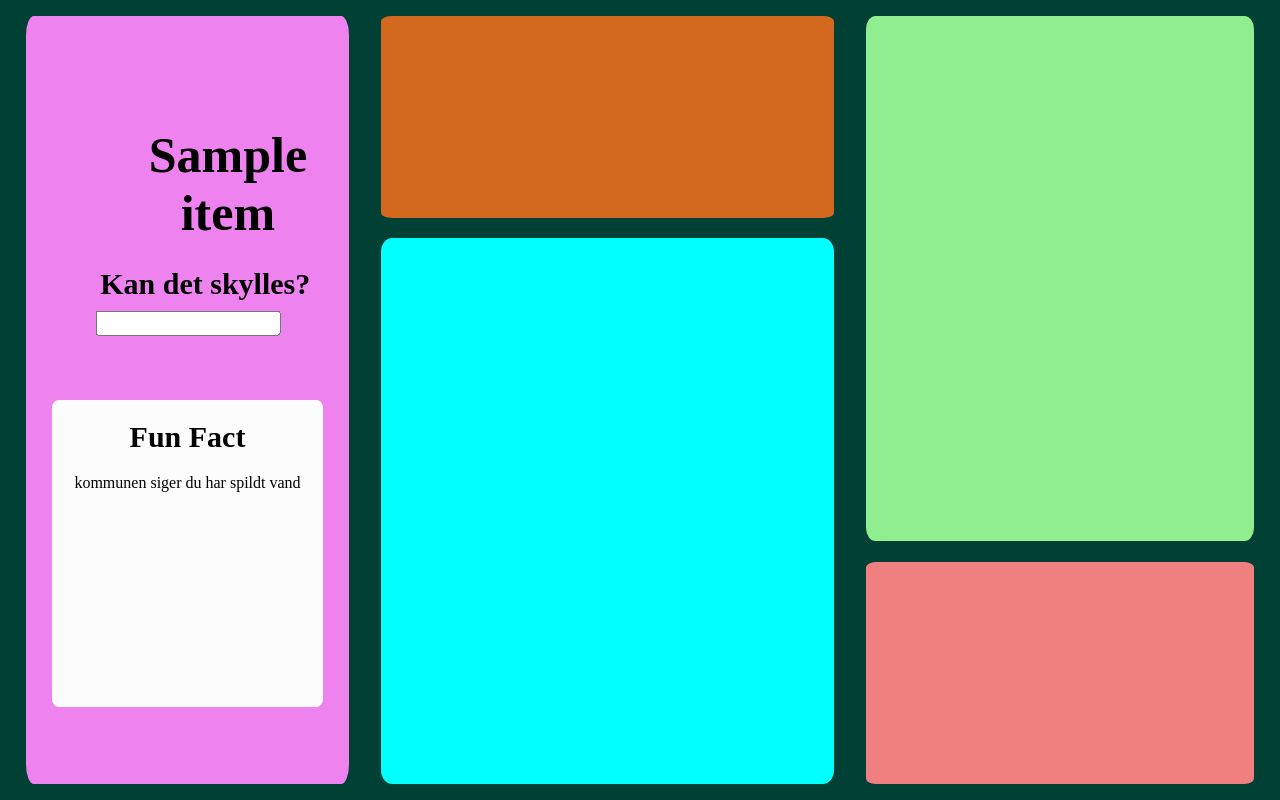
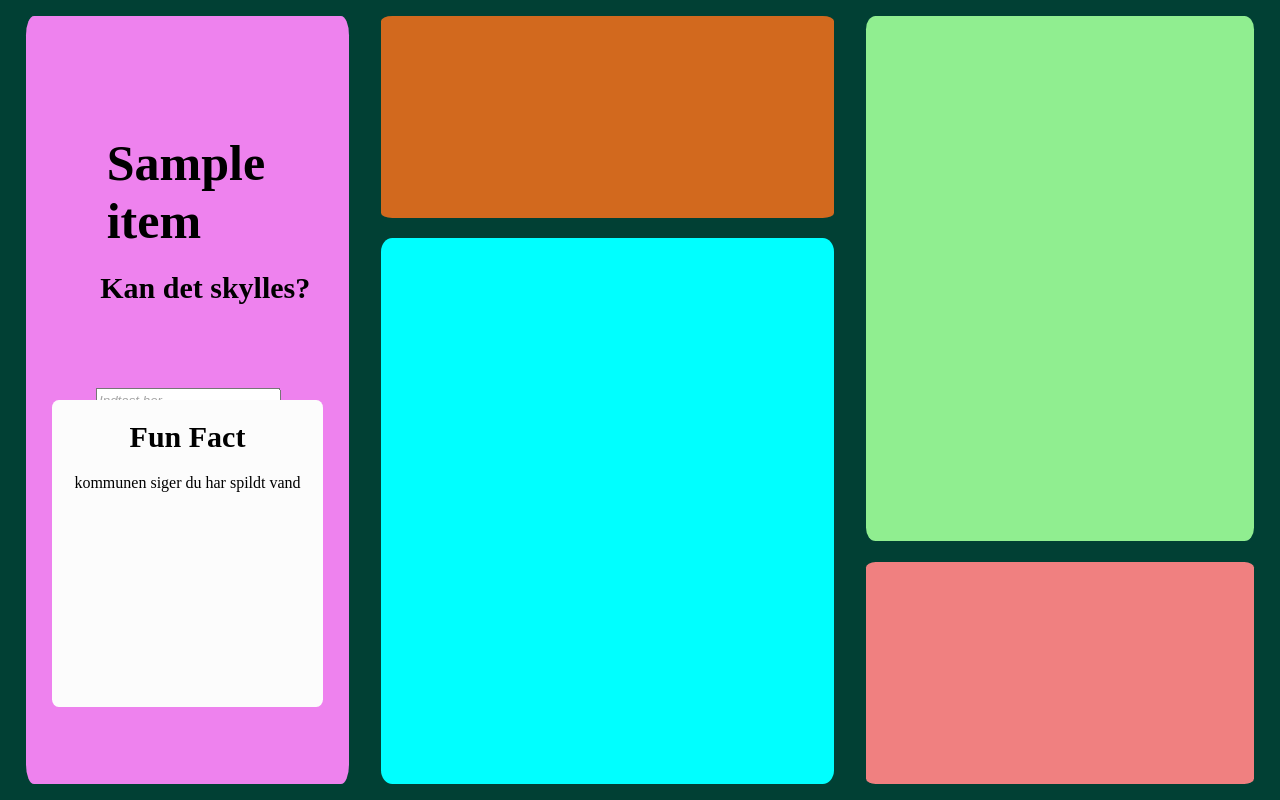
Before and after one commit to Likvik89/ahr-du-nogendsinde-spildt-vand-, a Flask app: template app/templates/template.html in a window 1280 px wide. Run offline with Flask 3, Linux system fonts and the light colour scheme; the template is opened without the code that fills it: most values are stand-ins (such as "Sample title", 1, 10 or a date in 2020).

Commit message:
searchworch but psotition forkert

```diff
--- a/app/static/css/style.css
+++ b/app/static/css/style.css
@@ -51,6 +51,7 @@ body {
     width: 101%;
     height: 101%;
     position: absolute;
+    z-index: -4 ;
 }
 
 #Search {
@@ -61,6 +62,7 @@ body {
     height: 95%;
     width: 25%; /* example width */
     border-radius: 2.5%;
+    z-index: -1;
 }
 
 #Thinking-Emoji {
@@ -150,7 +152,9 @@ h1 {
 }
 
 a {
+    position: relative;
     z-index: -3;
+    visibility: hidden;
 }
 
 #search2 {
@@ -170,3 +174,10 @@ a {
     left: 25%;
     font-size: 50px;
 }
+
+h2 {
+    position: absolute;
+    top: 100%;
+    font-size: 30px;
+
+}
--- a/app/templates/template.html
+++ b/app/templates/template.html
@@ -2,23 +2,28 @@
 <head>
     <meta charset="UTF-8">
     <meta name="viewport" content="width=device-width, initial-scale=1.0">
-    <link rel="stylesheet" href="../static/css/style.css" type="text/css">'
+    <link rel="stylesheet" href="../static/css/style.css" type="text/css">
     <script src="../static/js/template.js"></script>
-    <script src="../static/js/script.js"></script>
     <title>Document</title>
 </head>
 <body>
    <div id="wrapper">
         <div id = "Search">
-            <h1 id="searched_item">{{item}}</h1>
-            <h1 id="search2">Kan det skylles?</h1>
-            <input id="input2">
+            <h2 id="searched_item">{{item}}</h2>
+            <h2 id="search2">Kan det skylles?</h2>
+
+            <input id="searchInput" placeholder="Indtast her">
+
+            <button id="searchButton">Search</button>
+
+            <div id="resultContainer"></div>
+
+
             <div id="fun_fact">
                 <h1>
                     Fun Fact
                 </h1>
                 <div id="fun_tekst">
-
                 </div>
             </div>
         </div>
@@ -39,5 +44,6 @@
    <a id="item">
     {{item}}
    </a>
+   <script src="../static/js/script.js"></script>
 </body>
 </html>
```
